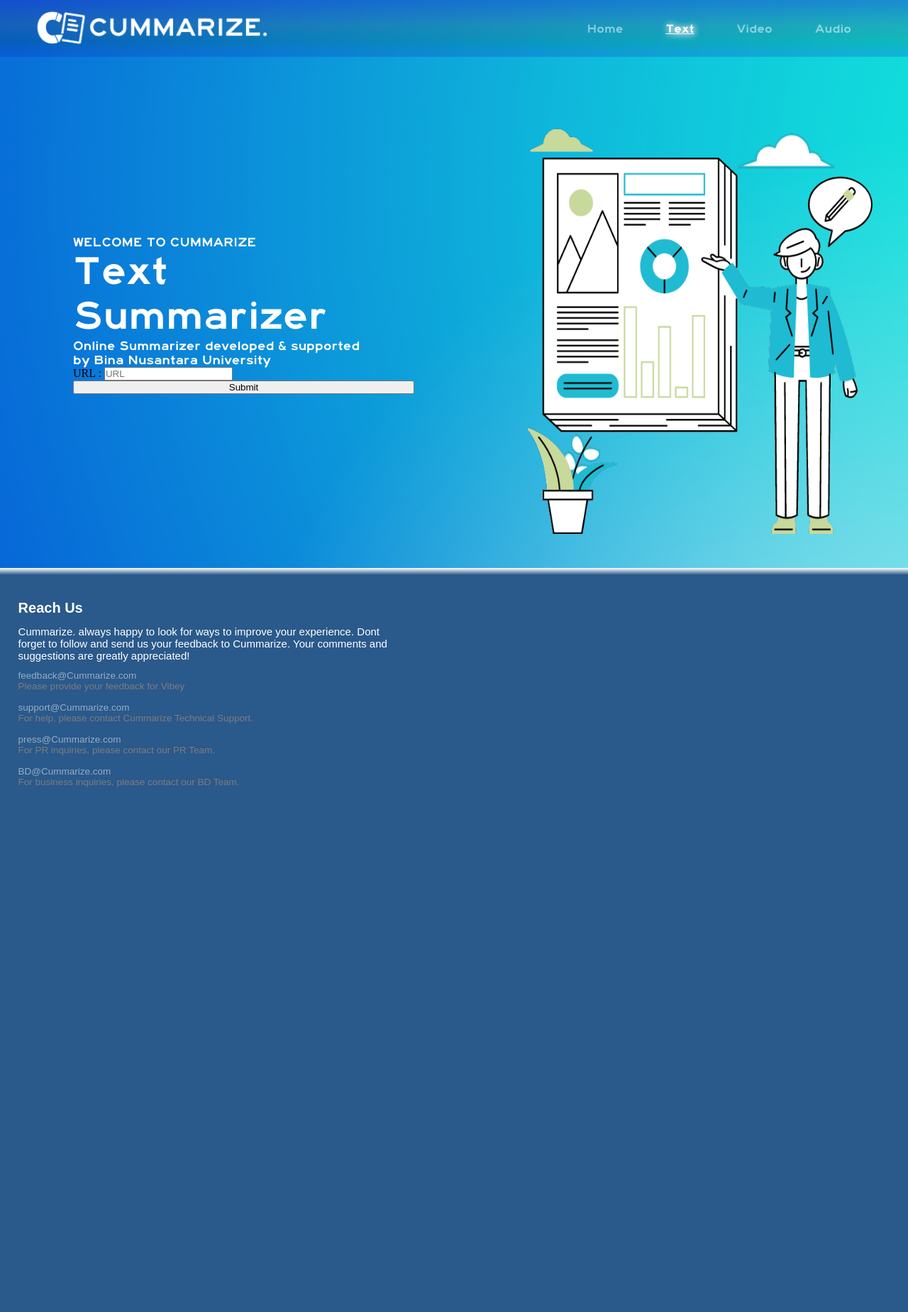
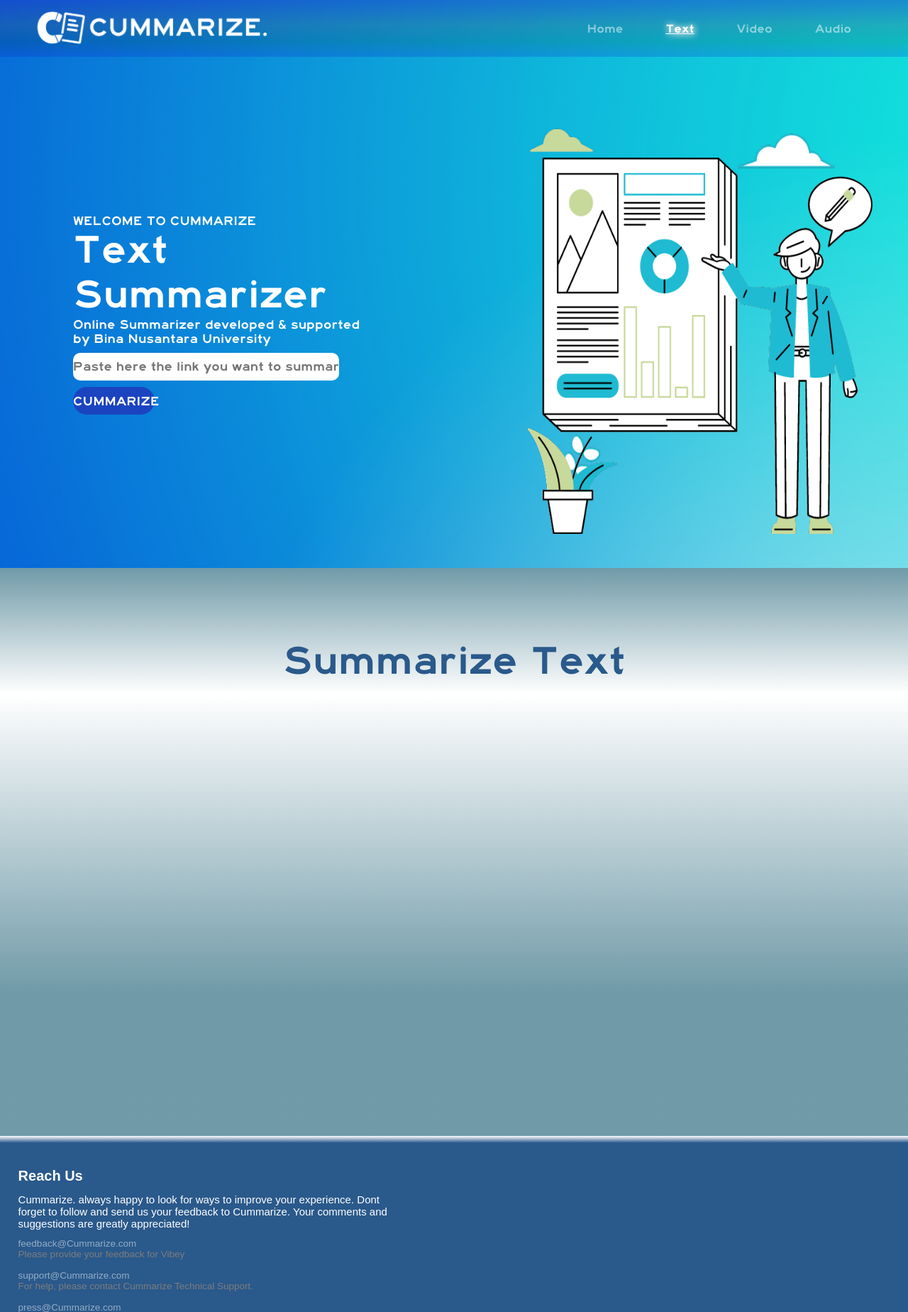
Before and after one commit to ZivFerdinand/CUMmarize-AI, a Flask app: page /text in a window 1280 px wide. Shown: the top 1848 px of the page at 71% size. Before the commit the page ends 1109 px from the top, so only its background shows below. Run offline with Flask 3, Linux system fonts and the light colour scheme; parts of the project's set-up code (start-up, migrations or seed data) failed here and were passed over.

Commit message:
text page update

```diff
--- a/static/css/text.css
+++ b/static/css/text.css
@@ -183,6 +183,56 @@
     height: 85%;
 }
 
+.form1{
+    margin-top: 2%;
+    margin-bottom: 2%;
+    height : 20%;
+}
+
+form{
+    height : 100%;
+}
+
+.textInput{
+    background: white;
+    border-radius: 10px;
+    border: none;
+    width: 78%;
+    height: 100%;
+    text-align: center;
+    font-size: 12pt;
+    opacity: 100%;
+    font-family: 'FontCummarize';
+}
+
+.buttonSumbit{
+    background: #1B44C0;
+    color: white;
+    border: none;
+    font-family: 'FontCummarize';
+    font-size: 12pt;
+    width: 24%;
+    height: 20%;
+    border-radius: 20px;
+}
+
+.summarize-text{
+    width: 100%;
+	height: 100vh;
+    background: linear-gradient(180deg, rgba(56, 92, 103, 0.00) 0%, rgba(48, 109, 129, 0.69) 0.01%, rgba(36, 128, 157, 0.00) 22.19%, rgba(48, 109, 129, 0.69) 74.79%);
+	background-size: cover;
+	display: flex;
+	flex-direction: column;
+	align-items: center;
+}
+
+.summarize{
+    margin-top: 100px;
+    font-family: 'FontCummarize';
+    font-size: 50px;
+    color: #2A598B;
+}
+
 footer{
     position: relative;
     background: linear-gradient(0deg, #2A598B 97.19%, rgba(255, 255, 255, 0.83) 100%);
--- a/templates/text.html
+++ b/templates/text.html
@@ -8,7 +8,6 @@
 
 <!-- BODY -->
 {% block body %}
-
 <header>
     <div class="navLogo">
         <img src="../static/image/logo.png" alt="Cummarize" class="nav_logo"/>
@@ -43,12 +42,11 @@
                 <div class="title-02">Text Summarizer</div>
                 <div class="title-01">Online Summarizer developed &amp supported</div>
                 <div class="title-01">by Bina Nusantara University</div>
-                <div class="form">
+                <div class="form1">
                     <form action="{{ url_for('text')}}" method="post">
-                    <label id= "warna" for="url">URL :</label>
-                    <input type="text" name="url" placeholder="URL">
+                    <input class="textInput" type="text" name="url" placeholder="Paste here the link you want to summarize">
                 </div>
-                <button type="submit">Submit</button>
+                <button class ="buttonSumbit" type="submit">CUMMARIZE</button>
             </div>
         </div>
         <div class="text-image">
@@ -56,6 +54,10 @@
         </div>
     </div>
 </div>
+
+<div class="summarize-text">
+    <div class="summarize">Summarize Text</div>
+ </div>
 
 <footer>
     <div class="footer">
```
Also changed, not shown: static/css/index.css (+9 -0 lines).
